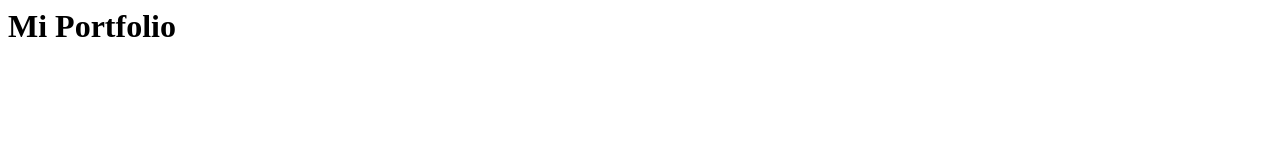
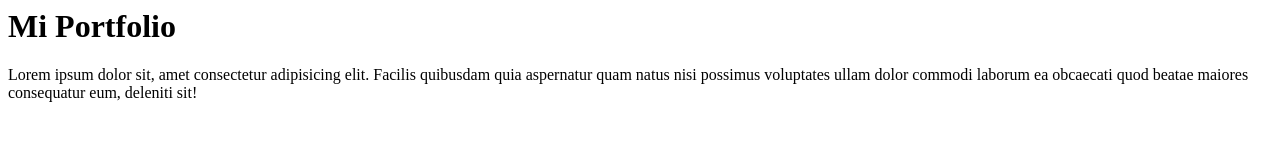
Before and after one commit to hernanpm101/portfolio-FrontEnd, a plain HTML site: page index.html in a window 1280 px wide. Drawn offline with Linux system fonts and the light colour scheme.

Commit message:
4to commit

```diff
--- a/index.html
+++ b/index.html
@@ -1 +1,5 @@
 <h1>Mi Portfolio</h1>
+<p>
+    Lorem ipsum dolor sit, amet consectetur adipisicing elit. Facilis quibusdam quia aspernatur quam natus nisi possimus
+    voluptates ullam dolor commodi laborum ea obcaecati quod beatae maiores consequatur eum, deleniti sit!
+</p>
```
